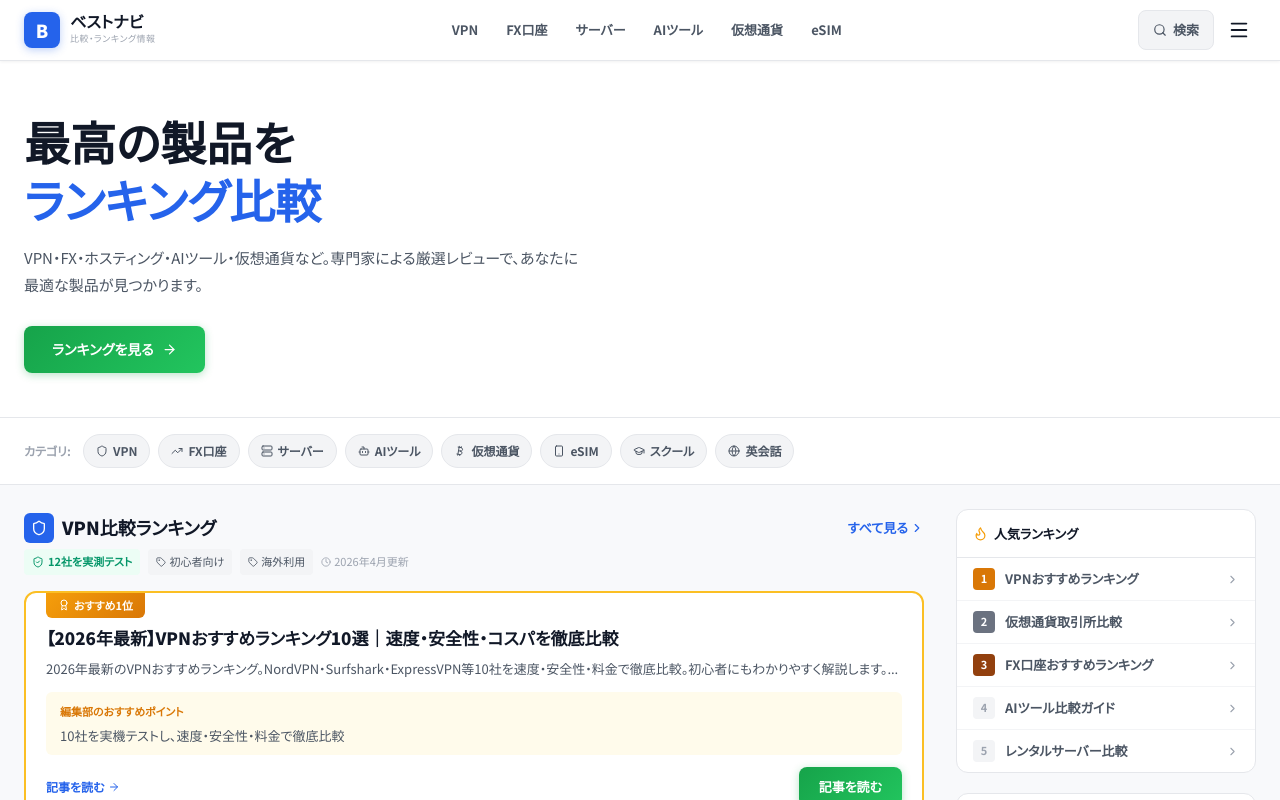
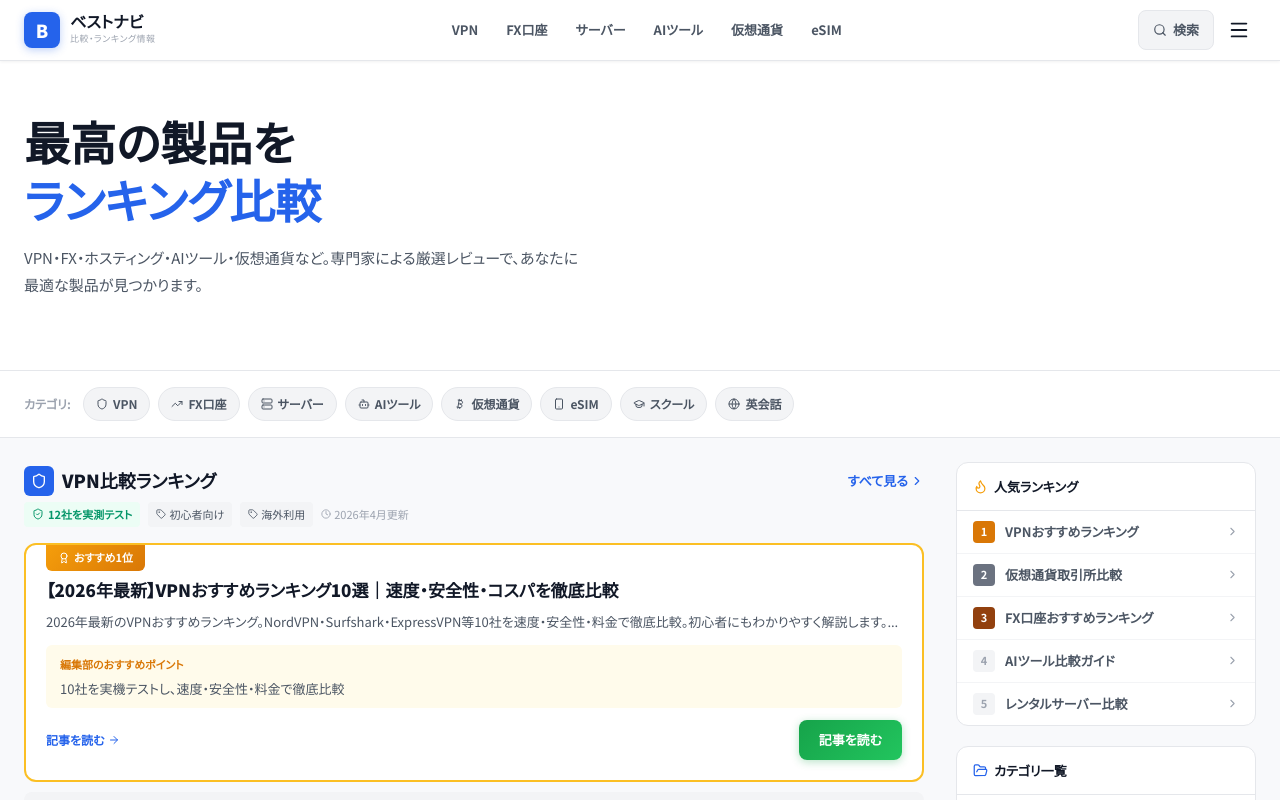
Before and after one commit to nexoraltd/bestnavi, a Next.js app: page / in a window 1280 px wide. Shown: the top 800 px of the page. Built offline with nearby package versions, Linux system fonts and the light colour scheme.

Commit message:
fix: ヒーローのVPN固定CTAボタンを削除

```diff
--- a/components/HeroBanner.tsx
+++ b/components/HeroBanner.tsx
@@ -1,7 +1,7 @@
 "use client";
 
 import Link from "next/link";
-import { ArrowRight, Shield, TrendingUp, Server, Bot, Bitcoin, Smartphone, GraduationCap, Globe } from "lucide-react";
+import { Shield, TrendingUp, Server, Bot, Bitcoin, Smartphone, GraduationCap, Globe } from "lucide-react";
 
 
 const categories = [
@@ -36,13 +36,6 @@ export function HeroBanner() {
               VPN・FX・ホスティング・AIツール・仮想通貨など。専門家による厳選レビューで、あなたに最適な製品が見つかります。
             </p>
 
-            {/* CTA buttons */}
-            <div style={{ display: "flex", gap: 12, flexWrap: "wrap" }}>
-              <Link href="/ranking/vpn" className="cta-primary" style={{ padding: "11px 28px", fontSize: 14 }}>
-                ランキングを見る
-                <ArrowRight size={15} />
-              </Link>
-            </div>
           </div>
         </div>
       </section>
```
